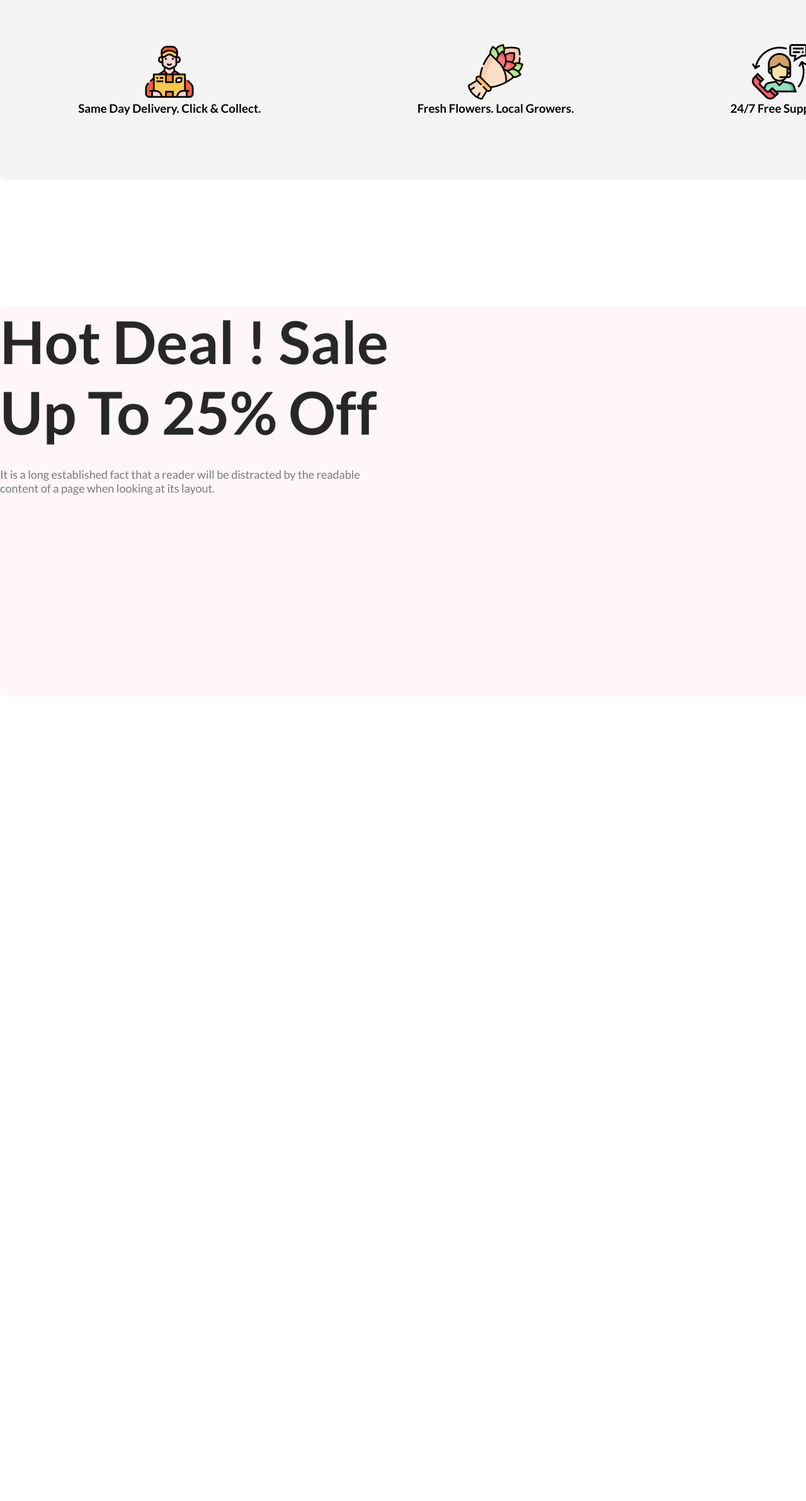
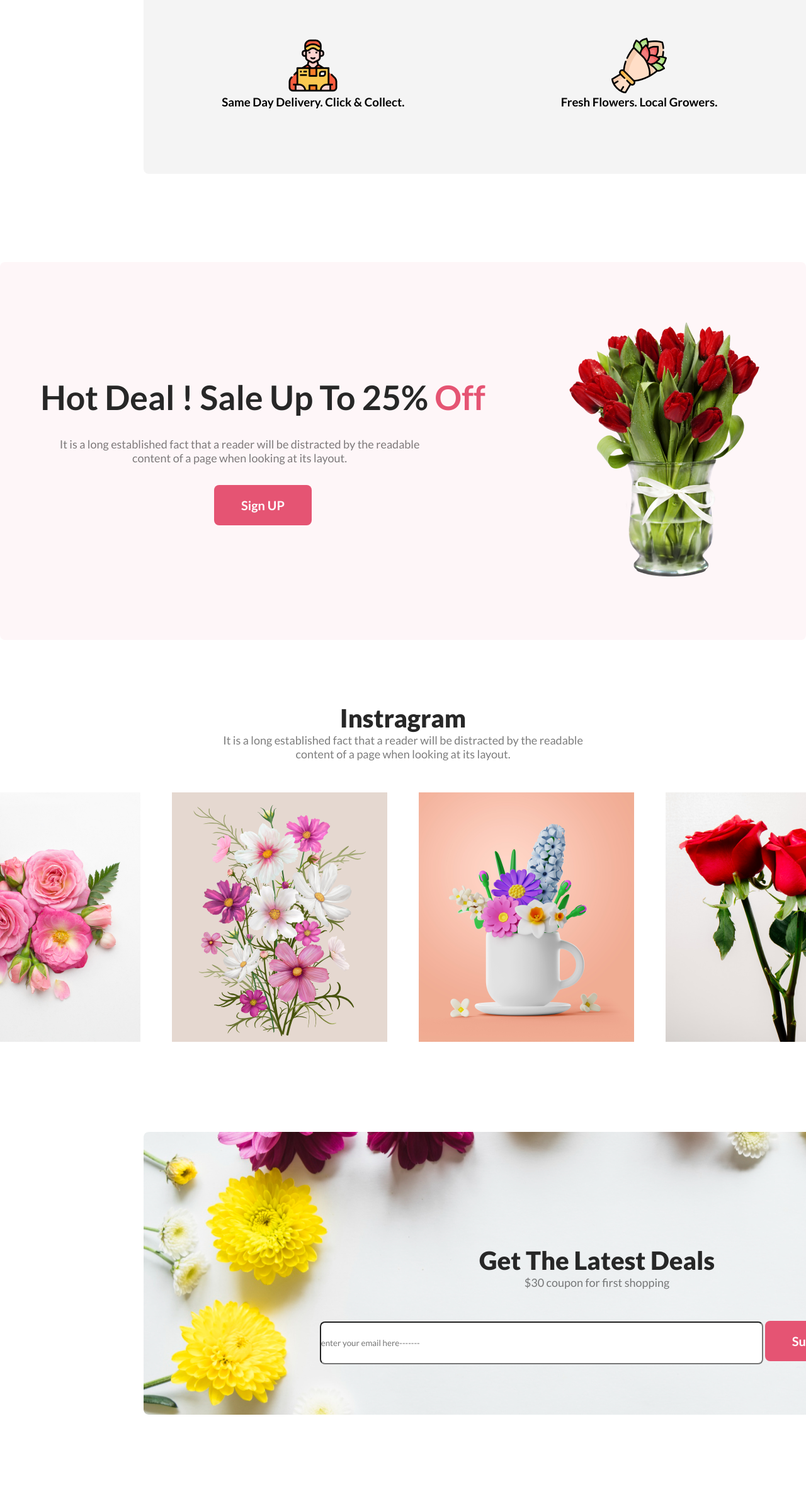
Before and after one commit to princejoy123/Flower-shop, a plain HTML site: page index.html in a window 1280 px wide. Shown: the part 1788-4171 px from the top of the page at 63% size. Before the commit the page ends 2894 px from the top, so only its background shows below. Drawn offline with Linux system fonts and the light colour scheme.

Commit message:
flower-shop website finished

```diff
--- a/index.html
+++ b/index.html
@@ -80,20 +80,72 @@
     </header>
 
     <main>
+        <section>
             <div class="main-1">
+                <div class="main-1-text">
                     <div class="title">
-            <h3 >Hot Deal ! Sale Up To 25% Off</h3>
+                        <h6>Hot Deal ! Sale Up To 25% <span class="off">Off</span></h6>
                     </div>
                     <div class="description">
-            <p>It is a long established fact that a reader will be distracted by the readable <br> content of a page when looking at its layout.</p>
+                        <p>It is a long established fact that a reader will be distracted by the readable <br> content
+                            of a
+                            page when looking at its layout.</p>
+                    </div>
+                    <button class="btn-primary">Sign UP</button>
+
+                </div>
+                <div class="img-main">
+                    <img src="Flower Asset/pngwing 8.png" alt="comming soon">
                 </div>
             </div>
 
+        </section>
+
+        <section>
+            <div class="header-2">
+                <h3 class="title-2">Instragram</h3>
+                <p class="description-2">It is a long established fact that a reader will be distracted by the readable
+                    <br> content of a page when looking at its layout.</p>
+            </div>
+            <div class="imgs-4">
+                <div>
+                    <img src="Flower Asset/Flower 01.png" alt="">
+                </div>
+                <div>
+                    <img src="Flower Asset/Rectangle 4.png" alt="">
+                </div>
+                <div>
+                    <img src="Flower Asset/Rectangle 5.png" alt="">
+                </div>
+                <div>
+                    <img src="Flower Asset/Rectangle 6.png" alt="">
+                </div>
+            </div>
+        </section>
+
+        <section>
+            <div class="section-5">
+                <div>
+
+                    <h3 class="title-2">Get The Latest Deals</h3>
+                    <p class="description-2">$30 coupon for first shopping</p>
+                </div>
+                <div class="form">
+                    <input type="email" name="" id="form" placeholder="enter your email here-------">
+                    <button class="btn-primary">Subscribe</button>
+                </div>
+            </div>
+        </section>
 
     </main>
 
     <footer>
-
+        <div class="footer">
+            <h3 class="footer-title"><span class="off">Flower</span> Shop</h3>
+            <p class="footer-des">It is a long established fact that a reader will be distracted by the readable <br>
+                content of a page when looking at its layout.</p>
+            <p class="footer-last">@2020-2023, FlowerShop.com. All rights reserved. </p>
+        </div>
     </footer>
 
 </body>
--- a/styles/flower-shop.css
+++ b/styles/flower-shop.css
@@ -134,23 +134,123 @@
 
 /* header section-3 */
 
-.header-3{
+.header-3 {
     width: 1440px;
     height: 320px;
     border-radius: 8px;
     background: rgba(39, 39, 39, 0.05);
     display: flex;
     justify-content: space-around;
-margin: 128px, 240px ;
+
     margin-top: 150px;
     margin-bottom: 200px;
     text-align: center;
     align-items: center;
+    margin: 140px 228px;
+}
+
+.main-1 {
+
+    height: 600px;
+    border-radius: 8px;
+    background: rgba(229, 84, 115, 0.05);
+    display: flex;
+    justify-content: space-around;
+    align-items: center;
+    text-align: center;
+    margin-bottom: 100px;
+}
+
+.off {
+    color: #E55473;
+}
+
+.imgs-4 {
+    justify-content: center;
+    text-align: center;
+    margin-top: 50px;
+    margin-bottom: 100px;
+    display: flex;
+    gap: 50px;
+}
+
+.section-4 {
+    width: 1440px;
+    height: 449px;
+    border-radius: 8px;
+    text-align: center;
+    justify-content: space-around;
+    align-items: center;
+}
+
+.section-5 {
+    background-image: url('/Flower Asset/Rectangle\ 9.png');
+
+    display: flex;
+    justify-content: center;
+    align-items: center;
+    flex-direction: column;
+    width: 1440px;
+    height: 449px;
+    border-radius: 8px;
+    margin: 140px 228px;
+}
+
+#form {
+    width: 700px;
+    height: 64px;
+    background-color: white;
+    border-radius: 8px;
 
 }
-.main-1{
+
+.form {
+    margin-top: 50px;
+}
+
+/* Footer section */
+
+
+.footer {
     width: 1922px;
-height: 620px;
-border-radius: 8px;
-background: rgba(229, 84, 115, 0.05);
+    height: 449px;
+    background: #111010;
+    text-align: center;
+    align-items: center;
+
+    justify-content: center;
+    display: flex;
+    flex-direction: column;
+
+
 }
+
+.footer-title {
+    color: #FFF;
+
+    font-size: 48px;
+    text-align: center;
+    font-weight: 800;
+
+}
+
+.footer-des {
+    color: rgba(255, 255, 255, 0.90);
+    text-align: center;
+
+    font-size: 18px;
+
+    font-weight: 400;
+    line-height: 30px;
+    /* 166.667% */
+}
+
+.footer-last {
+    color: rgba(255, 255, 255, 0.40);
+    text-align: center;
+
+    font-size: 16px;
+
+    font-weight: 400;
+
+}
```
Lines whose indentation alone changed are shown as unchanged.
